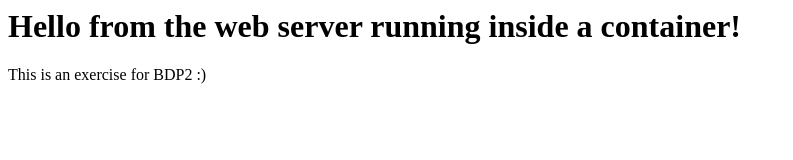
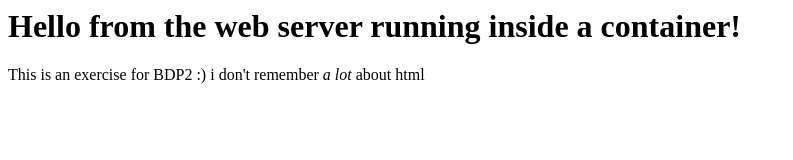
Before and after one commit to idazucchi/bdp2-2020, a plain HTML site: page index.html in a window 1280 px wide. Shown: the whole page, without its empty margins (0-793 px from the left). Drawn offline with Linux system fonts and the light colour scheme.

Commit message:
Update index.html

```diff
--- a/index.html
+++ b/index.html
@@ -1,2 +1,4 @@
 <h1> Hello from the web server running inside a container!</h1>
 This is an exercise for BDP2 :)
+
+i don't remember <i> a lot </i> about html
```
